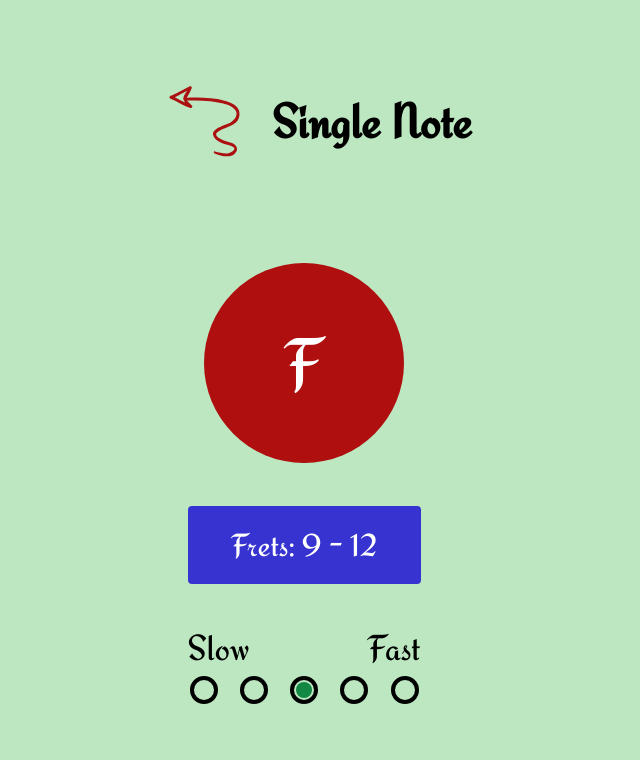
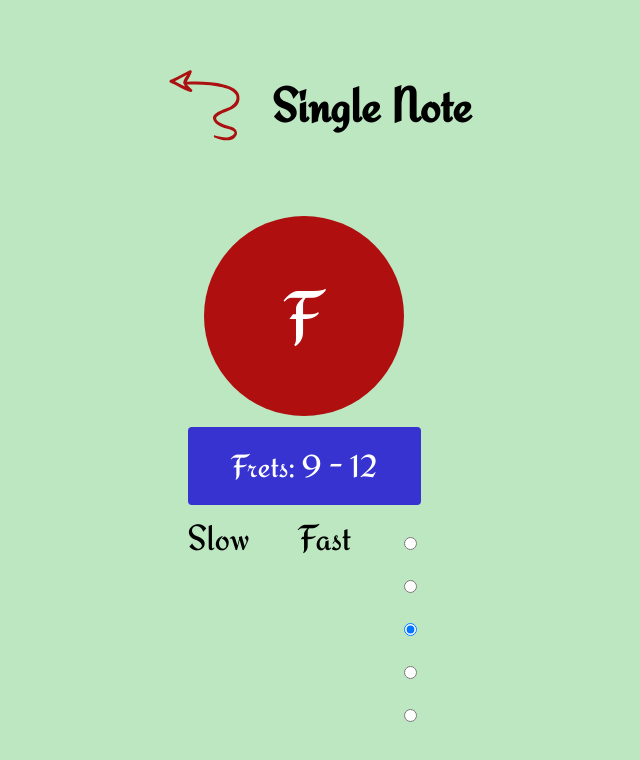
Before and after one commit to luciancic/guitar-trainer, a React (Create React App) app: page / in a window 1280 px wide. Both pictures are taken after a click on the button "Single Note". Shown: the top 760 px of the page, without its empty margins (336-976 px from the left). Built offline with nearby package versions, Linux system fonts and the light colour scheme.

Commit message:
Update SpeedSelection.js

```diff
--- a/src/components/SpeedSelection.js
+++ b/src/components/SpeedSelection.js
@@ -5,7 +5,7 @@ function SpeedSelect({ handleChange }) {
     <div className="speed-form">
       <label>Slow</label>
       <label>Fast</label>
-      <fieldset>
+      <div className="fieldset">
           <div>
               <input type="radio" name="speed" id="radio1" onChange={() => handleChange(5000)}/>
               <label htmlFor="radio1"></label>
@@ -26,7 +26,7 @@ function SpeedSelect({ handleChange }) {
               <input type="radio" name="speed" id="radio5" onChange={() => handleChange(1000)}/>
               <label htmlFor="radio5"></label>
           </div>
-      </fieldset>
+      </div>
   </div>
   )
 }
```
